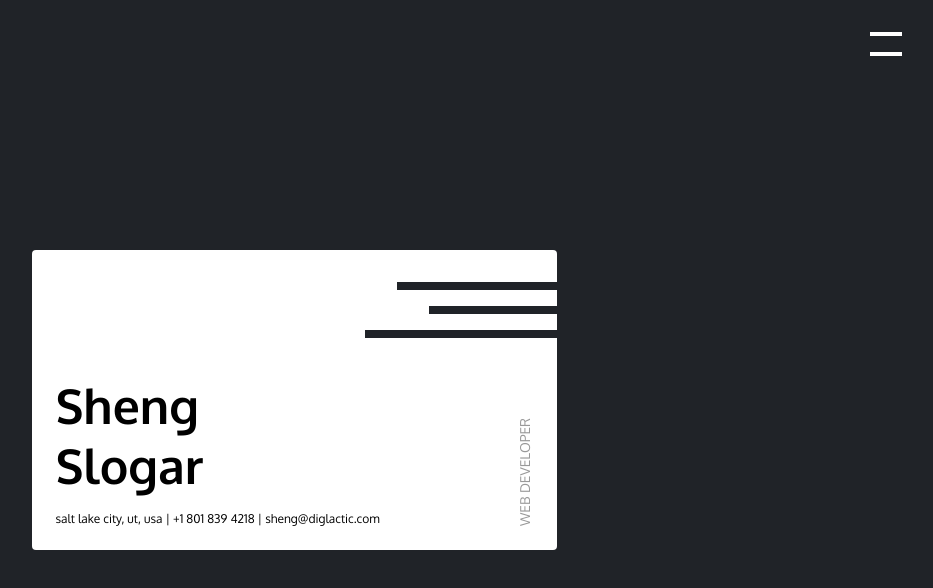
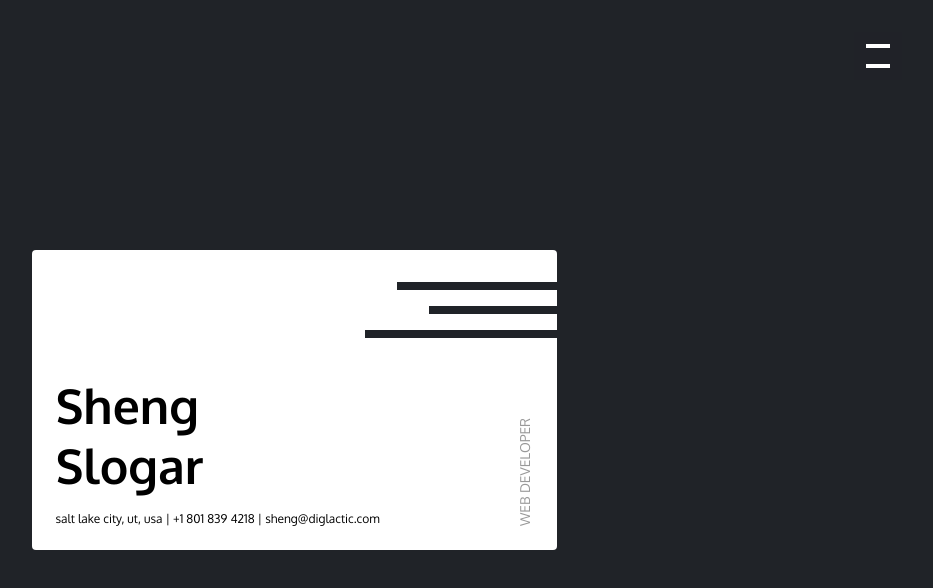
Before and after one commit to shengslogar/sheng.dev, a Vue app: page / in a window 1280 px wide. Shown: the top 588 px of the page, without its empty margins (346-1279 px from the left). Built offline with nearby package versions, Linux system fonts and the light colour scheme.

Commit message:
Basic RWD

```diff
--- a/src/components/Menu.vue
+++ b/src/components/Menu.vue
@@ -84,17 +84,23 @@ export default {
 
 <style lang="scss">
 .menu {
+    $transition: .2s ease;
+
     &__toggle {
         position: fixed;
         z-index: 11;
         top: 2rem;
         right: 2rem;
-        height: 1.5rem;
-        width: 2rem;
+        height: 3rem;
+        width: 3rem;
         display: flex;
         flex-direction: column;
         justify-content: space-between;
         align-items: center;
+        background: rgba(32, 35, 40, .75);
+        padding: .75rem;
+        transition: $transition;
+        transition-property: background-color;
 
         &::before,
         &::after {
@@ -103,12 +109,14 @@ export default {
             height: .25rem;
             background: #fff;
             display: block;
-            transition: .2s ease;
+            transition: $transition;
             transition-property: transform;
         }
     }
 
     &--open &__toggle {
+        background: none;
+
         &::before {
             transform: translateY(.625rem) rotateZ(-45deg);
         }
@@ -128,7 +136,7 @@ export default {
         padding: 2rem;
         background: rgba(32, 35, 40, .98);
         z-index: 10;
-        transition: .2s ease;
+        transition: $transition;
         transition-property: transform, visibility, opacity;
         pointer-events: none;
         transform: scaleY(1.1);
@@ -149,7 +157,7 @@ export default {
         }
 
         &-list-item {
-            margin: 2rem 0;
+            margin: 4rem 0;
 
             a {
                 font-size: 2rem;
--- a/src/views/Landing.vue
+++ b/src/views/Landing.vue
@@ -26,6 +26,5 @@ export default {
     align-items: center;
     justify-content: center;
     flex-direction: column;
-    min-width: min-content;
 }
 </style>
--- a/src/views/partials/LandingBusinessCard.vue
+++ b/src/views/partials/LandingBusinessCard.vue
@@ -1,5 +1,6 @@
 <template>
-    <div class="landing-business-card-wrapper">
+    <div class="landing-business-card-content-wrapper">
+        <div class="landing-business-card-transform-wrapper">
             <div class="landing-business-card"
                  :style="{ transform }">
                 <div class="landing-business-card__embellishment-list">
@@ -18,6 +19,7 @@
                 </div>
                 <div class="landing-business-card__occupation">
                     Web Developer
+                </div>
             </div>
         </div>
     </div>
@@ -46,8 +48,6 @@ export default {
                 const relY = (pageY - centerY) / centerY;
 
                 this.transform = `rotateX(${-relY * 10}deg) rotateY(${relX * 10}deg)`;
-
-                console.log(this.transform);
             });
         }
     },
@@ -138,17 +138,21 @@ export default {
         color: #999;
     }
 
-    &-wrapper {
+    &-transform-wrapper {
         perspective: 1000px;
-        transition: transform 1s ease;
+        transition: transform .2s ease;
     }
 
     @media all and (max-width: $width) {
-        &-wrapper {
-            // TODO
-            // height: 0;
-            // transform: rotateZ(90deg);
-            // padding: 0 50%;
+        &-transform-wrapper {
+            transform: rotateZ(90deg);
+        }
+
+        &-content-wrapper {
+            margin: 6rem 0;
+            width: $height;
+            height: $width;
+            overflow: hidden;
         }
     }
 }
```
Lines whose indentation alone changed are shown as unchanged.
